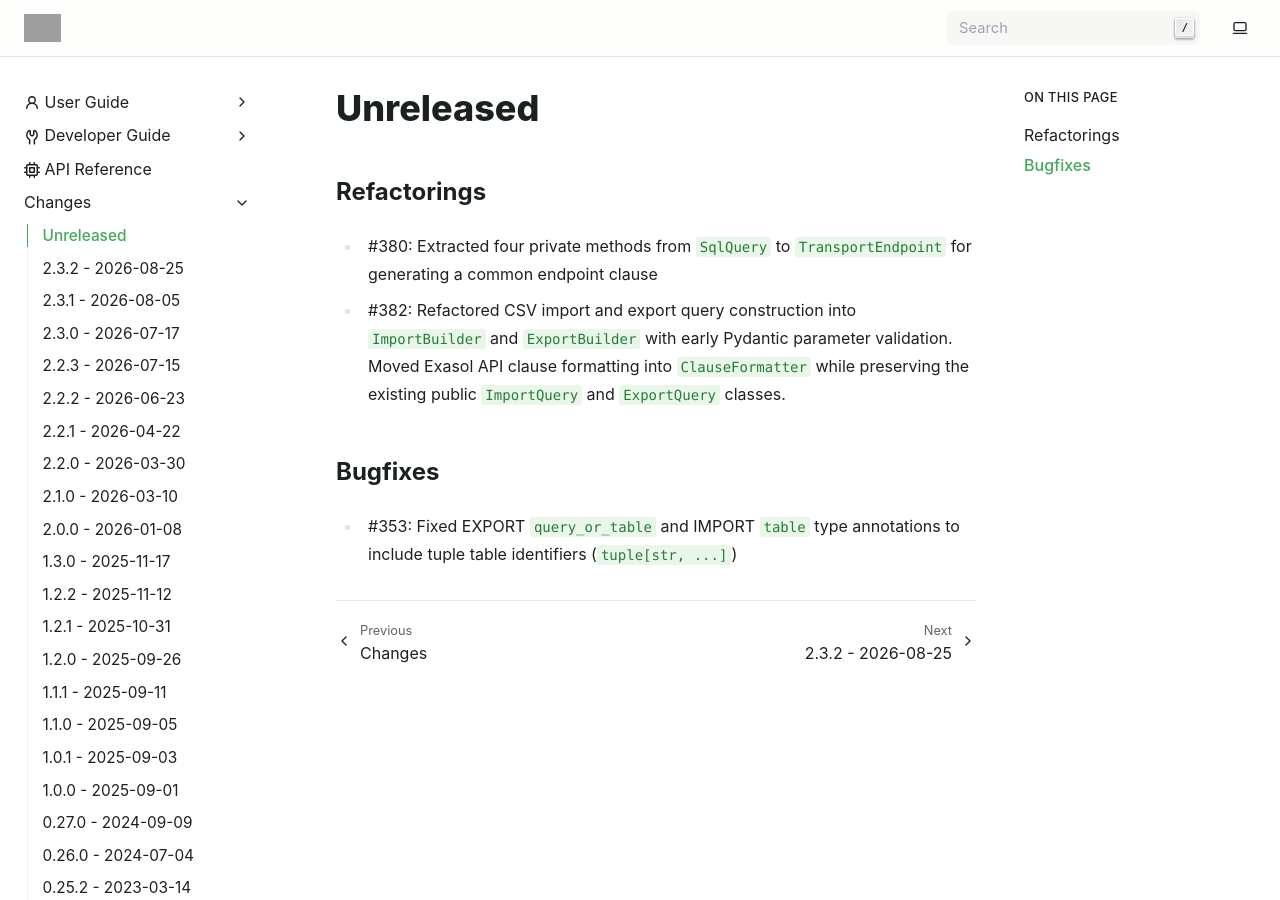
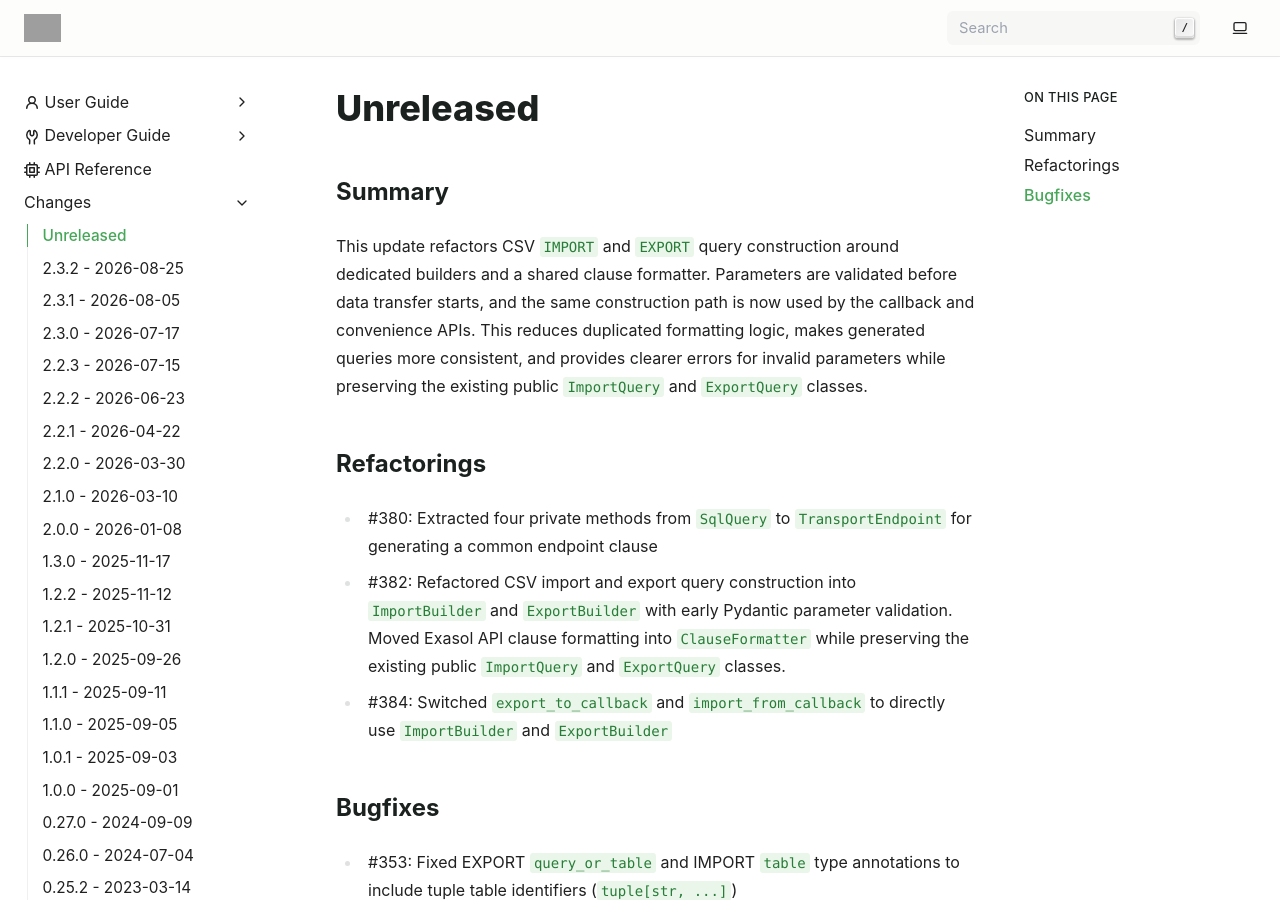
Before and after one commit to exasol/pyexasol, a Sphinx documentation site: the page built from doc/changes/unreleased.md, in a window 1280 px wide and 900 px high. Built offline with Sphinx 7.4.7, drawn with Linux system fonts in a browser that asks for light colours; grey boxes are pictures that could not be loaded.

Commit message:
Add summary and changelog entry

```diff
--- a/doc/changes/unreleased.md
+++ b/doc/changes/unreleased.md
@@ -1,9 +1,19 @@
 # Unreleased
+
+## Summary
+
+This update refactors CSV `IMPORT` and `EXPORT` query construction around dedicated
+builders and a shared clause formatter. Parameters are validated before data transfer
+starts, and the same construction path is now used by the callback and convenience
+APIs. This reduces duplicated formatting logic, makes generated queries more
+consistent, and provides clearer errors for invalid parameters while preserving the
+existing public `ImportQuery` and `ExportQuery` classes.
 
 ## Refactorings
 
 * #380: Extracted four private methods from `SqlQuery` to `TransportEndpoint` for generating a common endpoint clause
 * #382: Refactored CSV import and export query construction into `ImportBuilder` and `ExportBuilder` with early Pydantic parameter validation. Moved Exasol API clause formatting into `ClauseFormatter` while preserving the existing public `ImportQuery` and `ExportQuery` classes.
+* #384: Switched `export_to_callback` and `import_from_callback` to directly use `ImportBuilder` and `ExportBuilder`
 
 ## Bugfixes
 
```
